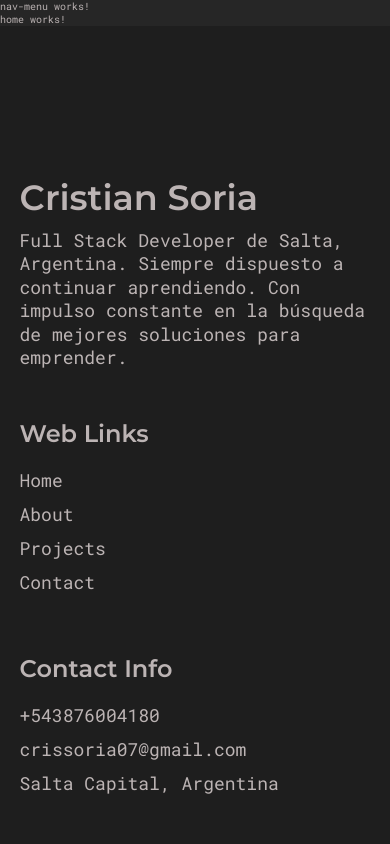
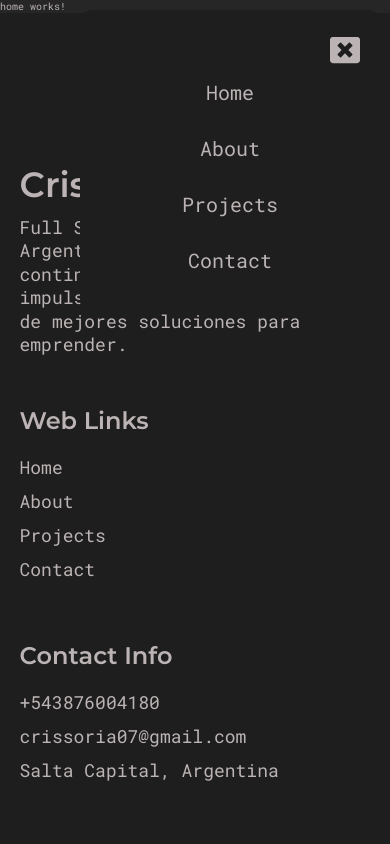
Before and after one commit to CrisSoria/testAng, an Angular app: page / in a window 390 px wide. Shown: the top 844 px of the page. Built offline with nearby package versions, Linux system fonts and the light colour scheme.

Commit message:
footer y navBar listos

```diff
--- a/package.json
+++ b/package.json
@@ -18,6 +18,11 @@
     "@angular/platform-browser": "~13.0.0",
     "@angular/platform-browser-dynamic": "~13.0.0",
     "@angular/router": "~13.0.0",
+    "@fortawesome/angular-fontawesome": "^0.10.0",
+    "@fortawesome/fontawesome-svg-core": "^1.2.36",
+    "@fortawesome/free-brands-svg-icons": "^5.15.4",
+    "@fortawesome/free-regular-svg-icons": "^5.15.4",
+    "@fortawesome/free-solid-svg-icons": "^5.15.4",
     "rxjs": "~7.4.0",
     "tslib": "^2.3.0",
     "zone.js": "~0.11.4"
--- a/src/app/app.module.ts
+++ b/src/app/app.module.ts
@@ -15,6 +15,7 @@ import { NavMenuComponent } from './components/nav-menu/nav-menu.component';
 import { SectionTitleComponent } from './components/section-title/section-title.component';
 import { PTextComponent } from './components/p-text/p-text.component';
 import { FooterColComponent } from './components/footer/footer-col/footer-col.component';
+import { FontAwesomeModule } from '@fortawesome/angular-fontawesome';
 
 @NgModule({
   declarations: [
@@ -31,7 +32,7 @@ import { FooterColComponent } from './components/footer/footer-col/footer-col.co
     PTextComponent,
     FooterColComponent,
   ],
-  imports: [BrowserModule, FormsModule, AppRoutingModule],
+  imports: [BrowserModule, FormsModule, AppRoutingModule, FontAwesomeModule],
   providers: [],
   bootstrap: [AppComponent],
 })
--- a/src/app/components/nav-menu/nav-menu.component.css
+++ b/src/app/components/nav-menu/nav-menu.component.css
@@ -0,0 +1,85 @@
+.nav-menu {
+  --top: 1rem;
+  position: fixed;
+  z-index: 100;
+  top: 0;
+  left: 0;
+  width: 100%;
+  padding: 1rem 0;
+  background: var(--dark-bg);
+}
+ul {
+  max-width: 1200px;
+  margin: 0 auto;
+  width: 90%;
+  text-align: center;
+}
+li {
+  display: inline-block;
+  border-radius: 8px;
+  transition: 0.3s ease background-color;
+}
+li:hover {
+  background-color: var(--deep-dark);
+}
+a {
+  display: inline-block;
+  font-family: "RobotoMonoRegular";
+  padding: 1rem 2rem;
+  font-size: 2rem;
+  color: var(--gray-1);
+  outline: none;
+}
+.active {
+  color: var(--white);
+}
+.mobile-menu-icon {
+  position: absolute;
+  right: 1rem;
+  top: 1rem;
+  width: 4rem;
+  cursor: pointer;
+  display: none;
+  outline: none;
+}
+.mobile-menu-icon * {
+  pointer-events: none;
+}
+.closeNavIcon {
+  display: none;
+}
+@media only screen and (max-width: 768px) {
+  .nav-menu {
+    padding: 0;
+  }
+  .hide-item {
+    transform: translateY(calc(-100% - var(--top)));
+  }
+  .mobile-menu-icon {
+    display: block;
+  }
+  .navItems {
+    transition: 0.3s ease transform;
+    background-color: var(--deep-dark);
+    padding: 2rem;
+    width: 90%;
+    max-width: 300px;
+    border-radius: 12px;
+    position: absolute;
+    right: 1rem;
+    top: var(--top);
+  }
+  .navItems .closeNavIcon {
+    display: block;
+    width: 3rem;
+    margin: 0 0 0 auto;
+    cursor: pointer;
+  }
+  .navItems .navItems * {
+    pointer-events: none;
+  }
+  li {
+    display: block;
+    margin-bottom: 1rem;
+  }
+}
--- a/src/app/components/nav-menu/nav-menu.component.html
+++ b/src/app/components/nav-menu/nav-menu.component.html
@@ -1 +1,22 @@
-<p>nav-menu works!</p>
+<div class="nav-menu">
+  <div class="mobile-menu-icon" (click)="togleShowNav()">
+    <fa-icon [icon]="faBars" class="fa-3x"></fa-icon>
+  </div>
+  <ul [ngClass]="{ navItems: true, 'hide-item': showNav }">
+    <div class="closeNavIcon" (click)="togleShowNav()">
+      <fa-icon [icon]="faWindowClose" class="fa-3x"></fa-icon>
+    </div>
+    <li>
+      <a routerLink="/" (click)="togleShowNav()">Home</a>
+    </li>
+    <li>
+      <a routerLink="/about" (click)="togleShowNav()">About</a>
+    </li>
+    <li>
+      <a routerLink="/projects" (click)="togleShowNav()">Projects</a>
+    </li>
+    <li>
+      <a routerLink="/contact" (click)="togleShowNav()">Contact</a>
+    </li>
+  </ul>
+</div>
--- a/src/app/components/nav-menu/nav-menu.component.ts
+++ b/src/app/components/nav-menu/nav-menu.component.ts
@@ -1,15 +1,21 @@
 import { Component, OnInit } from '@angular/core';
+import { faBars, faWindowClose } from '@fortawesome/free-solid-svg-icons';
 
 @Component({
   selector: 'app-nav-menu',
   templateUrl: './nav-menu.component.html',
-  styleUrls: ['./nav-menu.component.css']
+  styleUrls: ['./nav-menu.component.css'],
 })
 export class NavMenuComponent implements OnInit {
+  showNav: boolean = false;
+  faBars = faBars;
+  faWindowClose = faWindowClose;
+  constructor() {}
 
-  constructor() { }
+  ngOnInit(): void {}
 
-  ngOnInit(): void {
+  togleShowNav() {
+    this.showNav = !this.showNav;
+    console.log(this.showNav);
   }
-
 }
```
Also changed, not shown: 1 other file (tests, documents, lock files or other folders).
